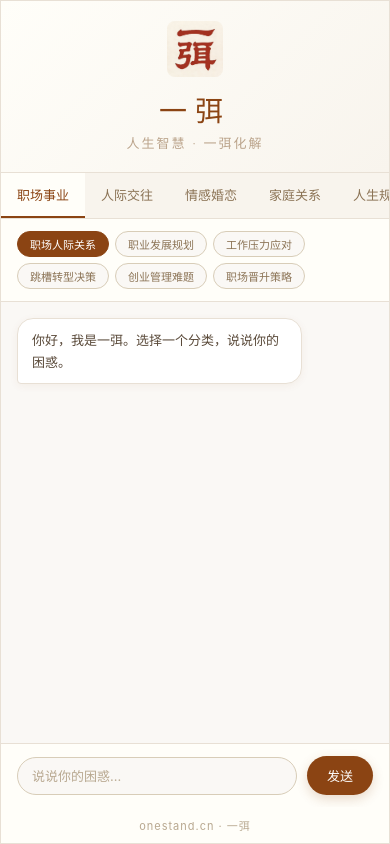
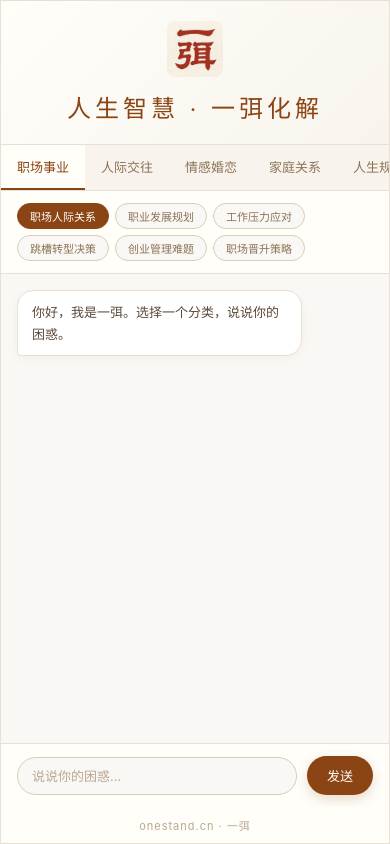
Before and after one commit to aapeakinc-hue/onestand, a website: page index.html in a window 390 px wide. Drawn offline with Linux system fonts and the light colour scheme; a web font is replaced by a local one.

```diff
--- a/index.html
+++ b/index.html
@@ -51,21 +51,12 @@
             border-radius: 8px;
         }
 
-        .header h1 {
-            font-size: 32px;
+        .header p {
+            font-size: 28px;
             font-weight: 400;
-            margin-bottom: 4px;
-            letter-spacing: 8px;
+            letter-spacing: 4px;
+            color: #8b4413;
             font-family: "LXGW WenKai", "STLiti", "隶书", serif;
-            color: #8b4413;
-        }
-
-        .header p {
-            font-size: 13px;
-            opacity: 0.7;
-            font-weight: 300;
-            letter-spacing: 2px;
-            color: #a08060;
         }
 
         /* 一级分类 */
@@ -339,8 +330,8 @@
                 height: 56px;
             }
 
-            .header h1 {
-                font-size: 28px;
+            .header p {
+                font-size: 24px;
             }
 
             .main-categories {
@@ -394,7 +385,6 @@
     <div class="container">
         <div class="header">
             <img src="logo.jpg" alt="一弭" class="logo" />
-            <h1>一弭</h1>
             <p>人生智慧 · 一弭化解</p>
         </div>
 
@@ -520,10 +510,8 @@
 
         // 初始化
         function init() {
-            // 渲染初始二级分类
             renderSubCategories('workplace');
 
-            // 一级分类点击事件
             document.querySelectorAll('.main-category').forEach(btn => {
                 btn.addEventListener('click', function() {
                     document.querySelectorAll('.main-category').forEach(b => b.classList.remove('active'));
```
